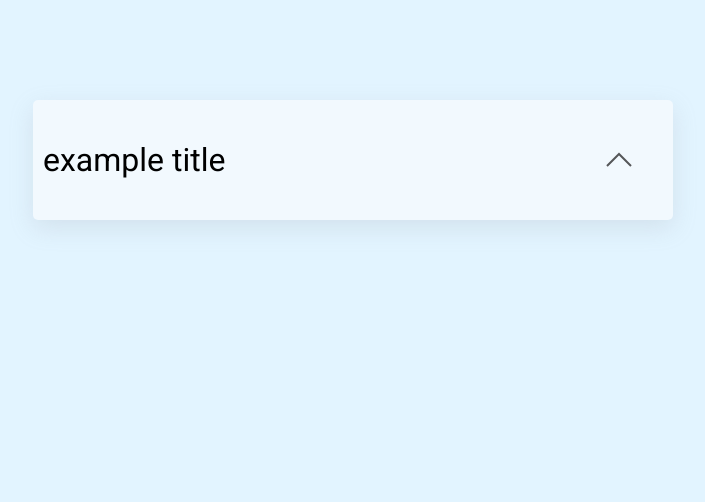
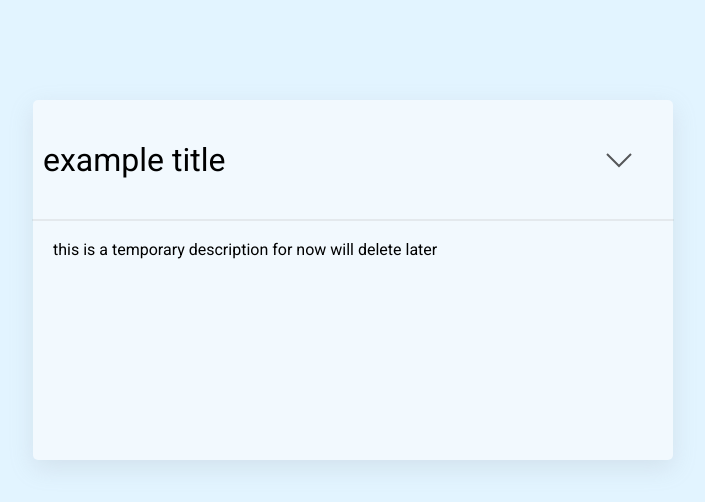
Before and after one commit to jkwanhow/fine-a-todo-list, a React (Vite) app: page / in a window 1280 px wide. Both pictures are taken after a click on the picture 906 px from the left and 160 px from the top of the page. Shown: the top 502 px of the page, without its empty margins (287-992 px from the left). Built offline with nearby package versions, Linux system fonts and the light colour scheme.

Commit message:
details in row

```diff
--- a/src/assets/index.css
+++ b/src/assets/index.css
@@ -45,7 +45,6 @@ body {
     width: 85%;
 }
 
-
 .todo-row-container .header .expand-icon {
     height: 3rem;
     width: 10%;
@@ -54,13 +53,12 @@ body {
 }
 
 .rotate {
-    transform: rotate(-180deg);
+    transform: rotate(180deg);
 }
 
 .todo-row-container .header .expand-icon:hover {
     opacity: 1;
 }
-
 
 .todo-row-container .header .edit-icon {
     margin-bottom: auto;
@@ -68,7 +66,6 @@ body {
     width: 3%;
     opacity: 0.2;
     visibility: hidden;
-
 }
 
 .todo-row-container:hover .edit-icon {
@@ -78,3 +75,14 @@ body {
 .todo-row-container .header .edit-icon:hover {
     opacity: 0.8;
 }
+
+.line-seperator {
+    width: 100%;
+    outline: 1px solid #AAAAAA;
+    opacity: 0.2;
+}
+
+.details-container {
+    min-height: 200px;
+    padding: 20px;
+}
--- /dev/null
+++ b/src/components/ToDoItem/Details.tsx
@@ -0,0 +1,14 @@
+import React from 'react';
+import { DetailsProps } from './types';
+
+export default function Details({details}:DetailsProps){
+
+    return(
+        <>
+            <div className='line-seperator'/>
+            <div className='details-container'>
+                {details}
+            </div>
+        </>
+    )
+}
--- a/src/components/ToDoItem/Header.tsx
+++ b/src/components/ToDoItem/Header.tsx
@@ -1,6 +1,6 @@
 import React from 'react';
 import { HeaderProps } from './types';
-import downArrow from '../../assets/icons/expandDownArrow.svg';
+import upArrow from '../../assets/icons/expandUpArrow.svg';
 import editIcon from '../../assets/icons/edit.svg';
 
 export default function Header({title, expanded, handleExpandClick}:HeaderProps){
@@ -8,7 +8,7 @@ export default function Header({title, expanded, handleExpandClick}:HeaderProps)
     return(
         <div className='header'>
             <div className='task-title-container'><h1>{title}</h1></div>
-            <img className={`expand-icon ${expanded?'rotate':''}`} src={downArrow} onClick={handleExpandClick}/>
+            <img className={`expand-icon ${expanded?'rotate':''}`} src={upArrow} onClick={handleExpandClick}/>
             <img className='edit-icon' src={editIcon} />
         </div>
     )
--- a/src/components/ToDoItem/index.tsx
+++ b/src/components/ToDoItem/index.tsx
@@ -1,5 +1,7 @@
 import React, {useState} from 'react'
 import Header from "./Header"
+import Details from './Details';
+const tempDescription = 'this is a temporary description for now will delete later';
 
 export default function({}){
     const [expanded, setExpanded] = useState(false);
@@ -8,6 +10,11 @@ export default function({}){
     return(
     <div className='todo-row-container'>
         <Header title='example title' expanded={expanded} handleExpandClick={toggleExpand}/>
+        {expanded?
+        <Details details={tempDescription} />
+        :
+        null
+        }
     </div>
     )
 }
--- a/src/components/ToDoItem/types.d.ts
+++ b/src/components/ToDoItem/types.d.ts
@@ -4,3 +4,6 @@ export interface HeaderProps {
     handleExpandClick?: () => void;
 
 }
+export interface DetailsProps {
+    details: string;
+}
```
Also changed, not shown: src/assets/icons/expandUpArrow.svg (added).
